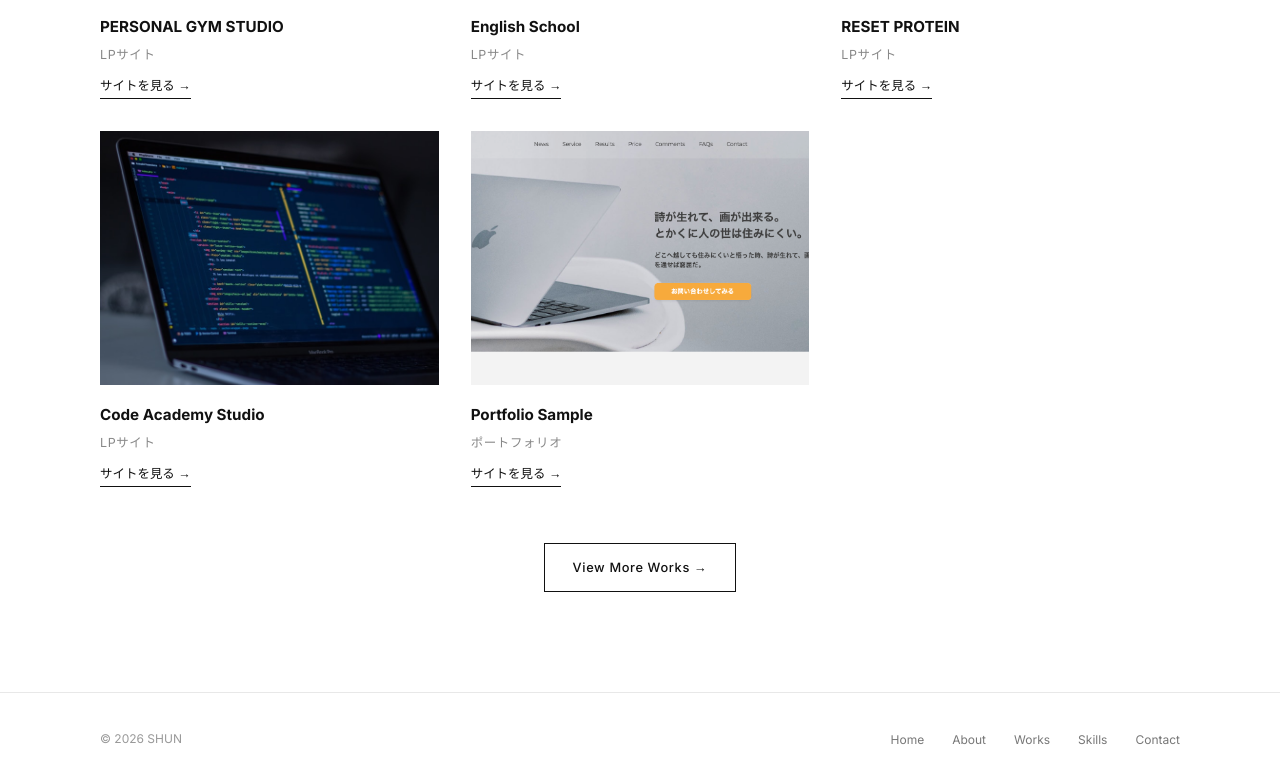
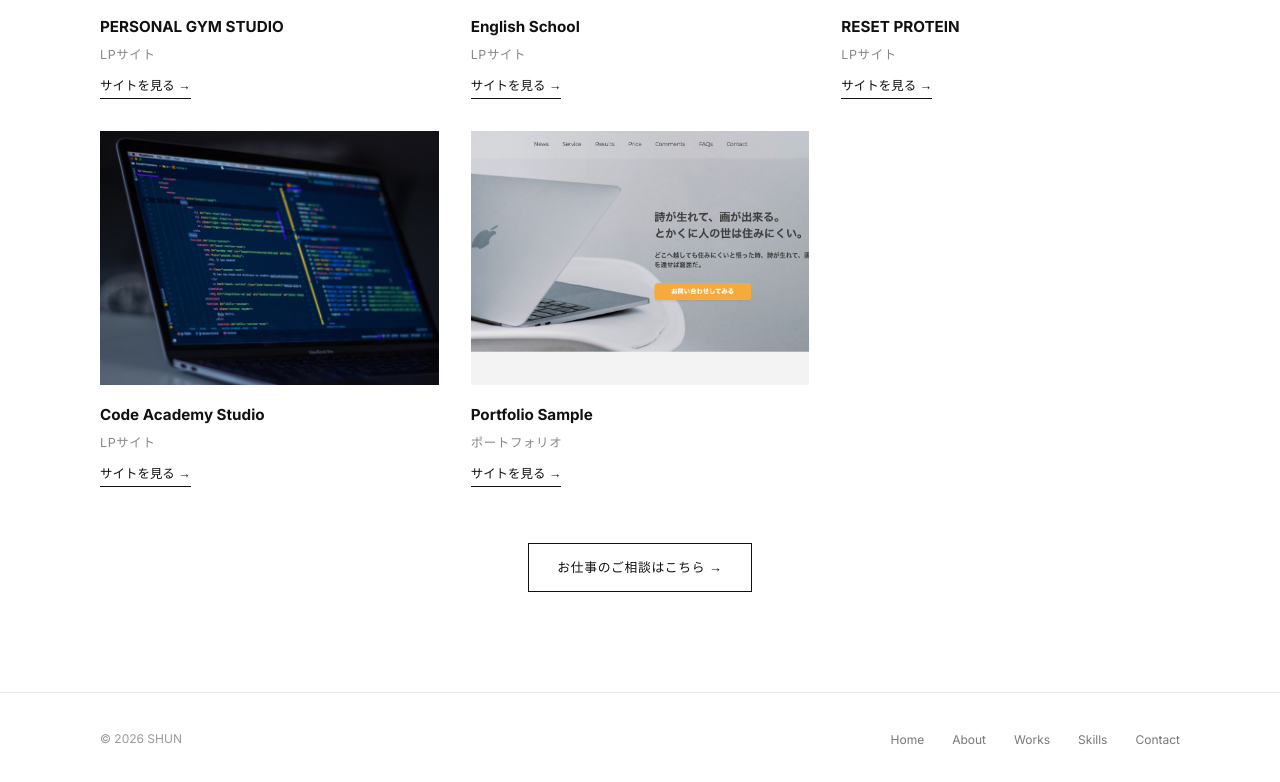
Before and after one commit to SHUN-web-work/SHUN-portfolio, a plain HTML site: page works.html in a window 1280 px wide. Shown: the part 630-1412 px from the top of the page. Drawn offline with Linux system fonts and the light colour scheme.

Commit message:
Worksページ下部CTAの文言をリンク先と一致させる
「View More Works」だがcontact.htmlへのリンクだったため、
実際の行き先(お問い合わせ)に合わせて文言を修正

```diff
--- a/works.html
+++ b/works.html
@@ -120,7 +120,7 @@
       </div>
 
       <div class="works-more">
-        <a href="contact.html" class="btn">View More Works &rarr;</a>
+        <a href="contact.html" class="btn">お仕事のご相談はこちら &rarr;</a>
       </div>
     </div>
   </main>
```
